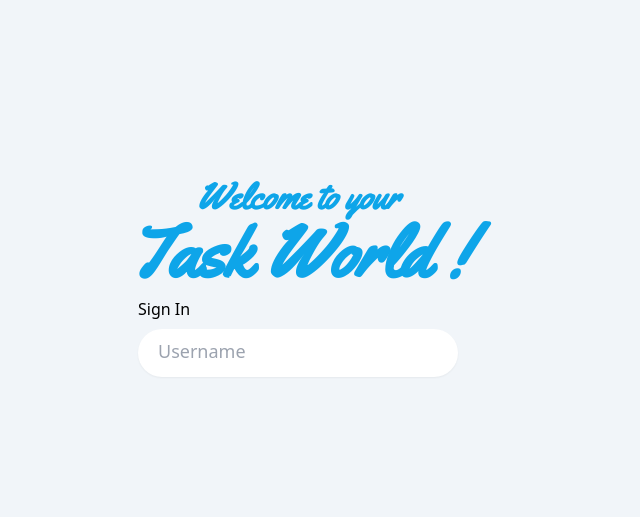
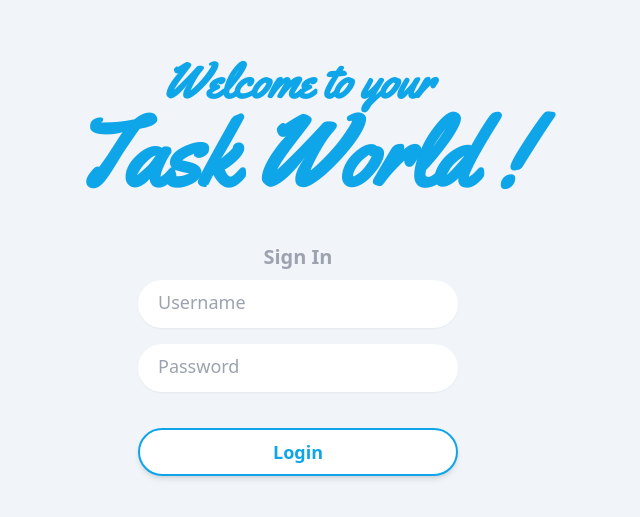
Before and after one commit to Edgardas1/yourtasks, a React (Vite) app: page / in a window 1280 px wide. Shown: the part 123-640 px from the top of the page, without its empty margins (342-982 px from the left). Built offline with nearby package versions, Linux system fonts and the light colour scheme.

Commit message:
Added password input and submit button

```diff
--- /dev/null
+++ b/src/LoginPage/components/Button.tsx
@@ -0,0 +1,9 @@
+const Button = () => {
+  return (
+    <button className="w-full transition-all bg-white rounded-full font-bold bg-white text-sky-500 shadow-md border-2 border-sky-500 py-2 my-5 text-lg hover:bg-sky-500 hover:text-white hover:transition-all">
+      Login
+    </button>
+  );
+};
+
+export default Button;
--- a/src/LoginPage/components/Logo.tsx
+++ b/src/LoginPage/components/Logo.tsx
@@ -1,8 +1,8 @@
 const Logo = () => {
   return (
     <div className="font-yellowtail text-sky-500 font-bold text-center">
-      <p className="text-4xl">Welcome to your</p>
-      <span className="text-7xl">Task World !</span>
+      <p className="text-5xl">Welcome to your</p>
+      <span className="text-8xl">Task World !</span>
     </div>
   );
 };
--- a/src/LoginPage/components/SignInForm.tsx
+++ b/src/LoginPage/components/SignInForm.tsx
@@ -1,19 +1,27 @@
 import { useState } from "react";
+import Button from "./Button";
 
 const SignInForm = () => {
-  const [focused, setFocused] = useState<Boolean>(false);
-  const focus = () => {
-    setFocused(!focused);
+  const [focusedUsername, setFocusedUsername] = useState<Boolean>(false);
+  const [focusedPassword, setFocusedPassword] = useState<Boolean>(false);
+  const focusUsername = () => {
+    setFocusedUsername(!focusedUsername);
+  };
+
+  const focusPassword = () => {
+    setFocusedPassword(!focusedPassword);
   };
   return (
-    <div>
-      <p className="my-2">Sign In</p>
-      <form className="flex flex-col">
+    <div className="mt-8">
+      <p className="my-2 font-bold text-[20px] text-center text-gray-400">
+        Sign In
+      </p>
+      <form className="flex flex-col gap-4">
         <div className="relative ">
           <label
             htmlFor="username"
             className={
-              focused
+              focusedUsername
                 ? "absolute translate-x-5 transition-all text-xs translate-y-1 text-gray-500 "
                 : "absolute translate-x-5 translate-y-2 transition-all text-lg text-gray-400"
             }
@@ -23,11 +31,31 @@ const SignInForm = () => {
           <input
             type="text"
             id="username"
-            className=" outline-1 outline-sky-500 text-sm w-80 px-5 pt-5 pb-2 rounded-full shadow-sm"
-            onFocus={focus}
-            onBlur={focus}
+            className=" outline-1 outline-none text-sm w-80 px-5 pt-5 pb-2 rounded-full shadow-sm"
+            onFocus={focusUsername}
+            onBlur={focusUsername}
           />
         </div>
+        <div className="relative ">
+          <label
+            htmlFor="password"
+            className={
+              focusedPassword
+                ? "absolute translate-x-5 transition-all text-xs translate-y-1 text-gray-500 "
+                : "absolute translate-x-5 translate-y-2 transition-all text-lg text-gray-400"
+            }
+          >
+            Password
+          </label>
+          <input
+            type="password"
+            id="password"
+            className=" outline-1 outline-none text-sm w-80 px-5 pt-5 pb-2 rounded-full shadow-sm"
+            onFocus={focusPassword}
+            onBlur={focusPassword}
+          />
+        </div>
+        <Button />
       </form>
     </div>
   );
```
